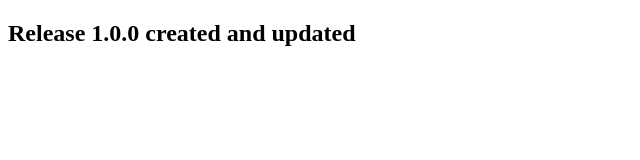
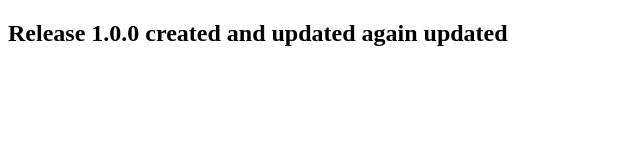
Before and after one commit to Brijbihari24/github-develop-flow, a plain HTML site: page index.html in a window 1280 px wide. Shown: the whole page, without its empty margins (0-640 px from the left). Drawn offline with Linux system fonts and the light colour scheme.

Commit message:
fix: heading updated again

```diff
--- a/index.html
+++ b/index.html
@@ -7,7 +7,7 @@
   </head>
   <body>
     <section>
-      <h2>Release 1.0.0 created and updated</h2>
+      <h2>Release 1.0.0 created and updated again updated</h2>
     </section>
   </body>
 </html>
```
